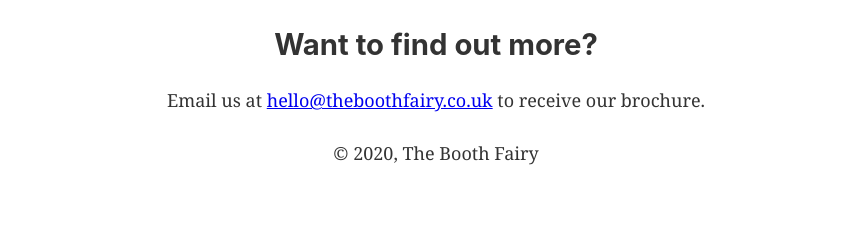
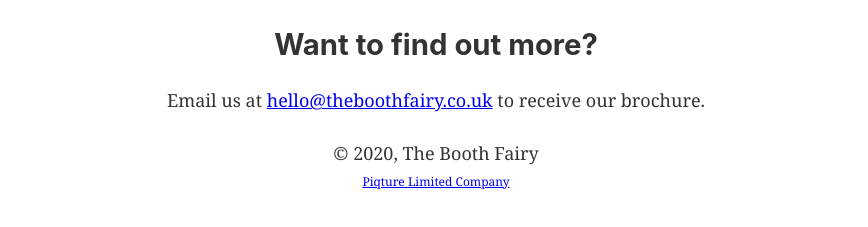
Before and after one commit to theboothfairy/website, a Gatsby site: page / in a window 1280 px wide. Shown: the part 235-462 px from the top of the page, without its empty margins (204-1072 px from the left). Built offline with nearby package versions, Linux system fonts and the light colour scheme; Gatsby itself is replaced by a stand-in of ours.

Commit message:
Add company name to footer

```diff
--- a/src/components/layout.js
+++ b/src/components/layout.js
@@ -35,7 +35,14 @@
       >
         <main>{children}</main>
         <footer>
-          © {new Date().getFullYear()}, The Booth Fairy
+          © {new Date().getFullYear()}, The Booth Fairy<br />
+          <span
+            style={{
+              fontSize: 12,
+            }}
+          >
+            <a href="https://beta.companieshouse.gov.uk/company/12473482">Piqture Limited Company</a>
+          </span>
         </footer>
       </div>
     </>
```
